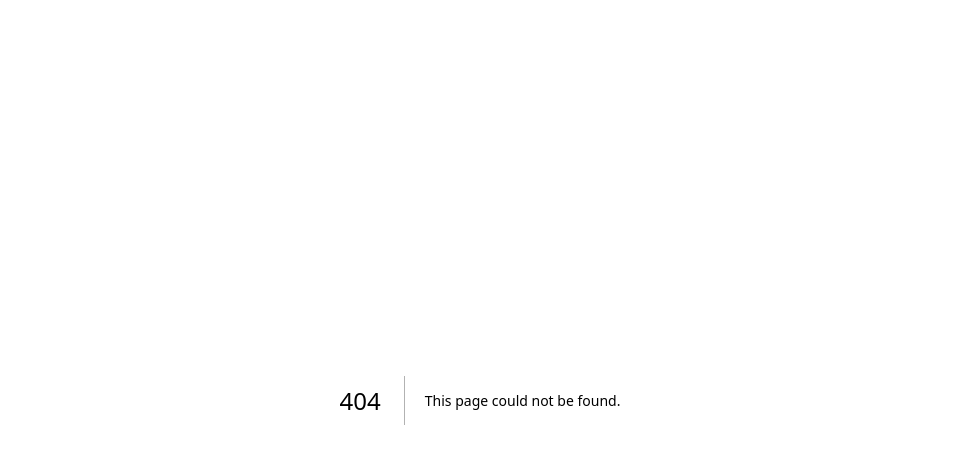
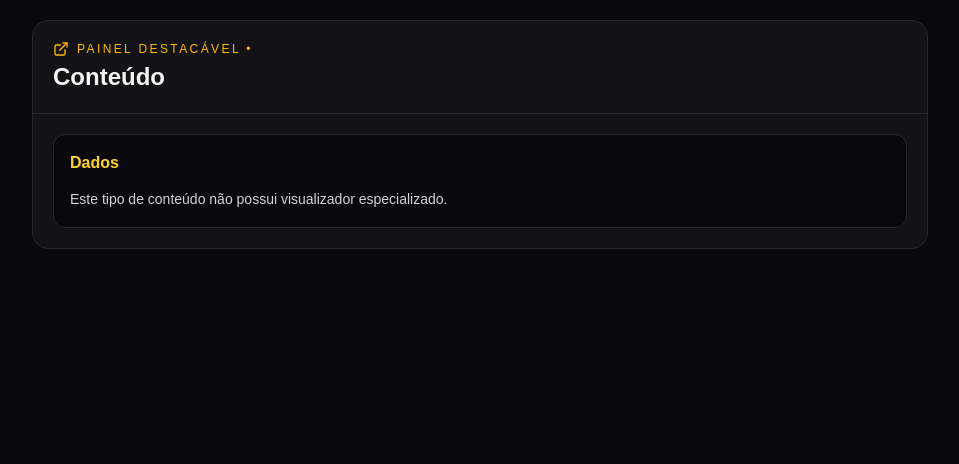
Before and after one commit to Rodrigo-Artur/Projeto-Gerenciamento-Rpg, a Next.js app: page /focus in a window 1280 px wide. Before the commit this address had no page. Shown: the top 464 px of the page, without its empty margins (160-1119 px from the left). Built offline with nearby package versions, Linux system fonts and the light colour scheme; no server answers; the database is empty.

Commit message:
Adiciona rota de painel destacável

```diff
--- /dev/null
+++ b/app/focus/page.tsx
@@ -0,0 +1,5 @@
+import { FocusWorkspace } from "@/components/system/FocusWorkspace";
+
+export default function FocusPage() {
+  return <FocusWorkspace />;
+}
```
